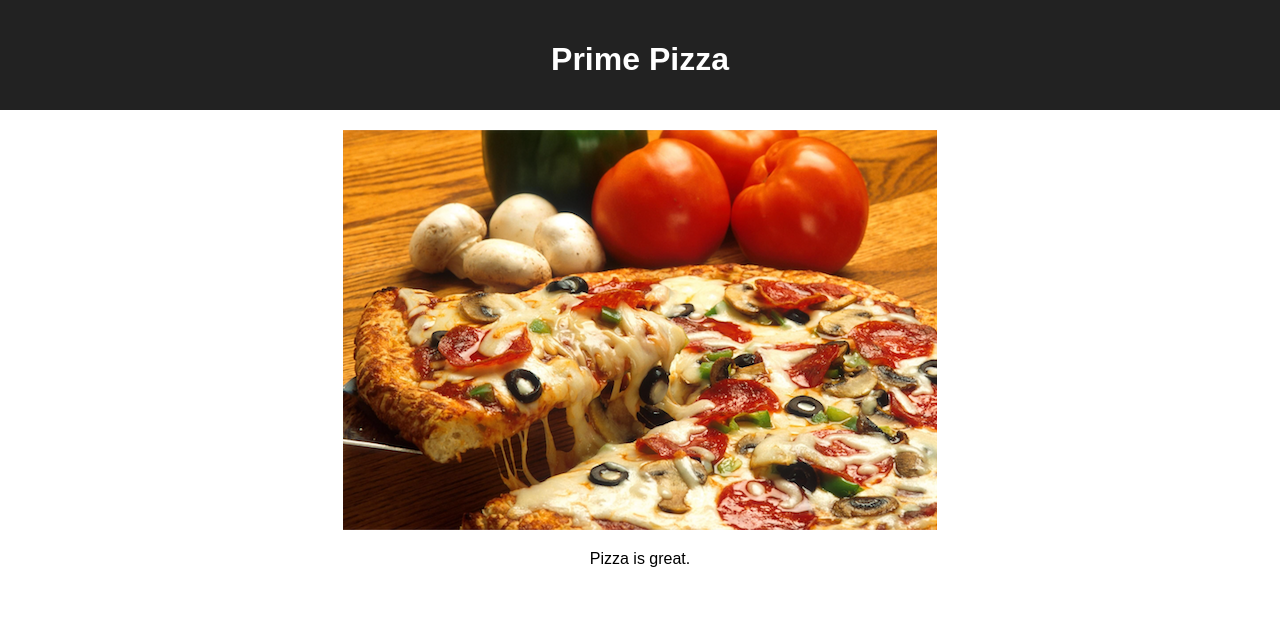
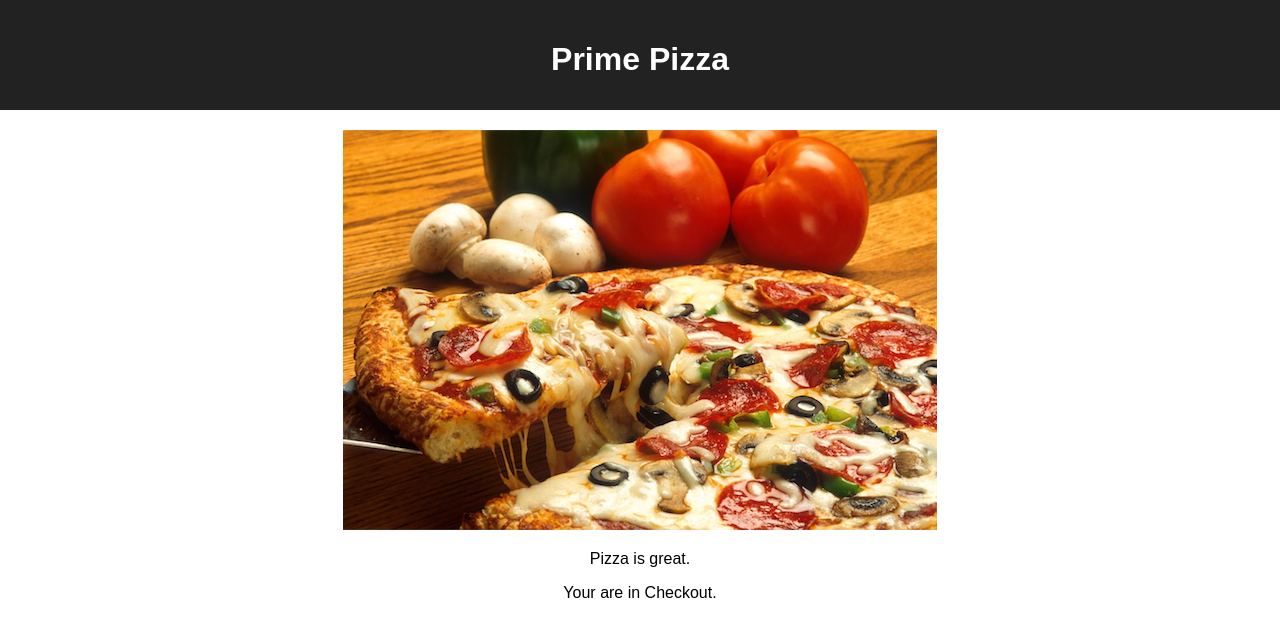
Before and after one commit to IFarmYouEat/Redux-Pizza-Parlor, a React (Create React App) app: page /#/checkout in a window 1280 px wide. Shown: the top 636 px of the page. Built offline with nearby package versions, Linux system fonts and the light colour scheme.

Commit message:
added Admin and Checkout folders, making sure they display properly

```diff
--- /dev/null
+++ b/src/components/Admin/Admin.jsx
@@ -0,0 +1,14 @@
+import axios from 'axios';
+
+function Admin () {
+
+
+
+    return (
+        <div>
+            <p>You are in Admin.</p>
+        </div>
+    )
+}
+
+export default Admin;
--- a/src/components/App/App.jsx
+++ b/src/components/App/App.jsx
@@ -3,6 +3,8 @@ import axios from 'axios';
 import './App.css';
 import { useSelector, useDispatch} from 'react-redux';
 import { HashRouter as Router, Route, Link} from 'react-router-dom';
+import Admin from '../Admin/Admin.jsx'
+import Checkout from '../Checkout/Checkout.jsx'
 
 
 function App() {
@@ -31,6 +33,8 @@ function App() {
       {/* Customer Information Page */}
 
       {/* Checkout Page */}
+        <Route exact path ="/checkout"><Checkout /></Route>
+        <Route exact path ="/admin"><Admin /></Route>
       </Router>
     </div>
   );
--- /dev/null
+++ b/src/components/Checkout/Checkout.jsx
@@ -0,0 +1,12 @@
+import axios from 'axios';
+
+function Checkout() {
+
+    return(
+        <div>
+            <p>Your are in Checkout.</p>
+        </div>
+    )
+}
+
+export default Checkout;
```
